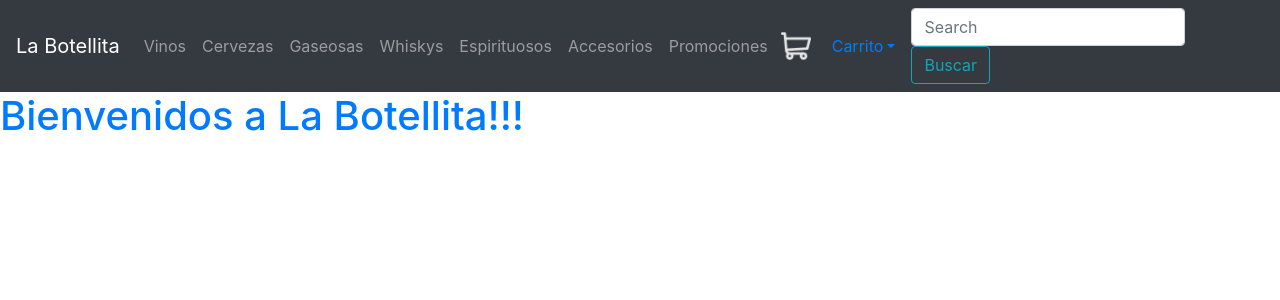
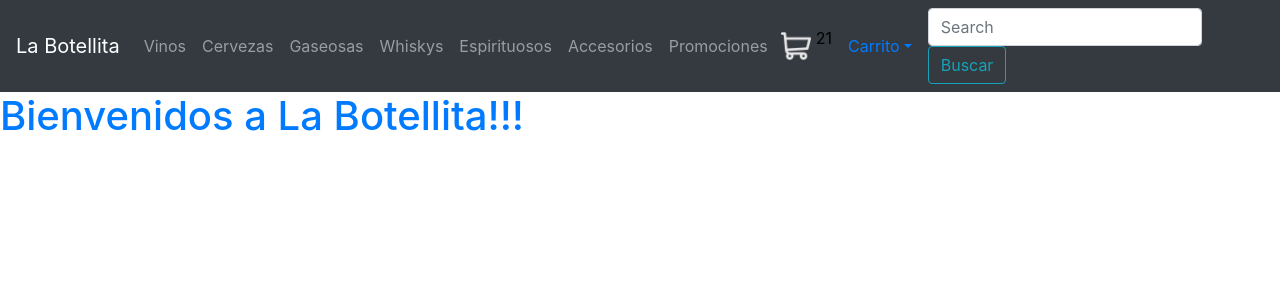
Before and after one commit to renzoromeri/Proyecto_React_JS, a React (Create React App) app: page / in a window 1280 px wide. Shown: the top 300 px of the page. Built offline with nearby package versions, Linux system fonts and the light colour scheme.

Commit message:
subo desafio clase 4 corregido

```diff
--- a/src/App.jsx
+++ b/src/App.jsx
@@ -4,9 +4,10 @@ import NavbarComponent from './components/navbar';
 import ItemListContainer from './containers/ItemListContainer';
 
 const App = () => {
+  var producto = 21
   return (
     <>
-    <NavbarComponent />
+    <NavbarComponent text={producto}/>
 
     <ItemListContainer text={'Bienvenidos a La Botellita!!!'}/>
 
@@ -17,7 +18,6 @@ const App = () => {
 }
 
 export default App;
-
 
 
 
--- a/src/components/cartwidget/cartwidget.css
+++ b/src/components/cartwidget/cartwidget.css
@@ -3,3 +3,8 @@
     width: 40px;
     padding: 5px;
 }
+
+.cartwidget{
+    display: flex;
+    color: black;
+}
--- a/src/components/cartwidget/index.jsx
+++ b/src/components/cartwidget/index.jsx
@@ -1,13 +1,18 @@
-import carrito from './carrito.png';
-import './cartwidget.css';
+import carrito from "./carrito.png";
+import "./cartwidget.css";
 
-const CartWidget = () => {
+const CartWidget = ({text}) => {
 
-
-    return (
+  return (
     <>
-    <img src={carrito} className="carrito" alt="carrito" />
-
+      <section className="cartwidget">
+        <div>
+        <img src={carrito} className="carrito" alt="carrito" />
+        </div>
+        <div>
+        <p>{text}</p>
+        </div>
+      </section>
     </>
   );
 };
--- a/src/components/navbar/index.jsx
+++ b/src/components/navbar/index.jsx
@@ -4,7 +4,8 @@ import Card from "react-bootstrap/Card";
 import CartWidget from '../cartwidget';
 
 
-const NavbarComponent = () => {
+const NavbarComponent = ({text}) => {
+  var aux = text
   return (
     <>
       <Navbar bg="dark" variant="dark">
@@ -19,7 +20,7 @@ const NavbarComponent = () => {
           <Nav.Link href="#pricing">Promociones</Nav.Link>
         </Nav>
         <Nav.Item className="mr-auto">
-        <CartWidget></CartWidget>
+        <CartWidget text={aux}/>
         </Nav.Item>
         <NavDropdown title="Carrito" id="nav-dropdown">
             <Card style={{ width: "18rem" }}>
@@ -28,6 +29,7 @@ const NavbarComponent = () => {
                 <Card.Title>Productos Seleccionados</Card.Title>
                 <Card.Text>
                   Estos productos has elegidos para comprar.
+                  <CartWidget text={aux}/>
                 </Card.Text>
                 <Button variant="primary">Ver</Button>
               </Card.Body>
```
Also changed, not shown: 1 other file (tests, documents, lock files or other folders).
